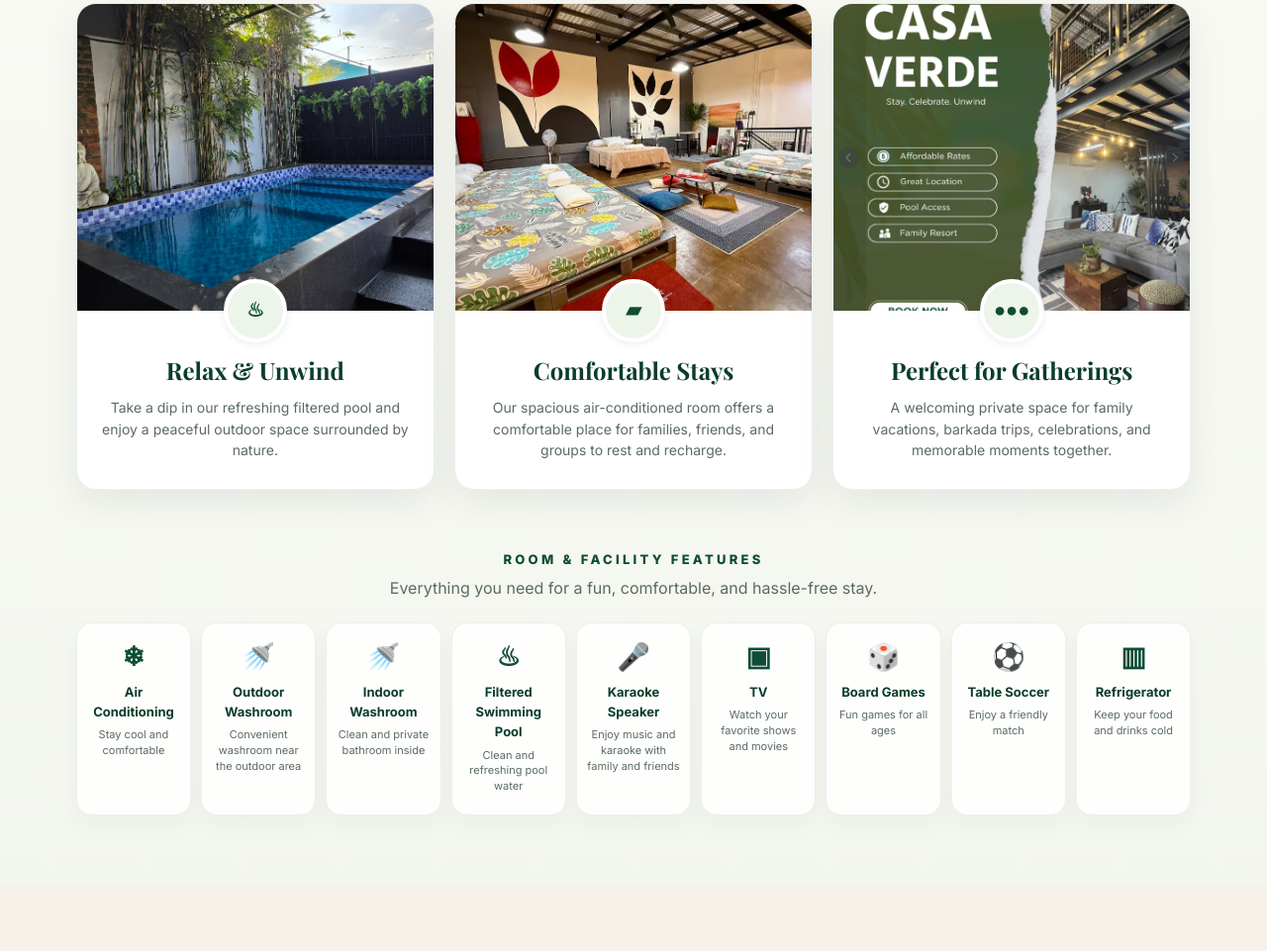
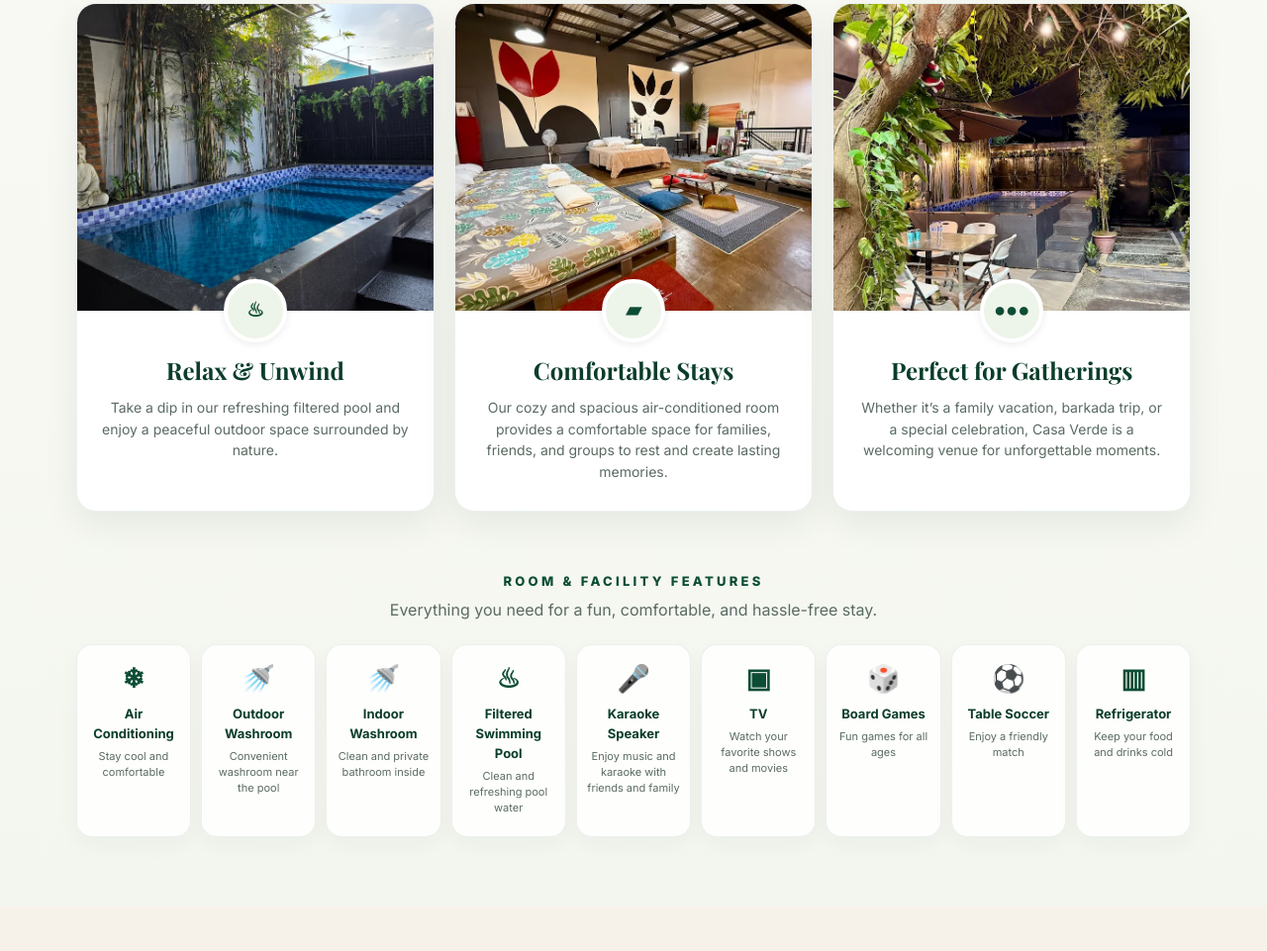
Before and after one commit to tolentinojamil1-sys/casa-verde-taytay, a website: page public/index.html in a window 1280 px wide. Shown: the part 847-1808 px from the top of the page at 99% size. Drawn offline with nearby package versions, Linux system fonts and the light colour scheme; no server answers.

Commit message:
Use actual Casa Verde night pool photo for gatherings card

```diff
--- a/public/index.html
+++ b/public/index.html
@@ -20,8 +20,8 @@
   <div class="section-head showcase-head"><h2>A Relaxing Getaway in Taytay</h2><p class="lead">Casa Verde Taytay is more than just a place to stay — it’s your home away from home. Enjoy comfort, nature, and warm Filipino hospitality.</p></div>
   <div class="experience-grid">
     <article class="experience-card"><img src="/pool-day.webp" alt="Casa Verde swimming pool"><div class="feature-icon">♨</div><div class="experience-copy"><h3>Relax &amp; Unwind</h3><p>Take a dip in our refreshing filtered pool and enjoy a peaceful outdoor space surrounded by nature.</p></div></article>
-    <article class="experience-card"><img src="/bedroom.webp" alt="Casa Verde spacious bedroom"><div class="feature-icon">▰</div><div class="experience-copy"><h3>Comfortable Stays</h3><p>Our spacious air-conditioned room offers a comfortable place for families, friends, and groups to rest and recharge.</p></div></article>
-    <article class="experience-card"><img src="/living.webp" alt="Casa Verde gathering area"><div class="feature-icon">●●●</div><div class="experience-copy"><h3>Perfect for Gatherings</h3><p>A welcoming private space for family vacations, barkada trips, celebrations, and memorable moments together.</p></div></article>
+    <article class="experience-card"><img src="/bedroom.webp" alt="Casa Verde spacious bedroom"><div class="feature-icon">▰</div><div class="experience-copy"><h3>Comfortable Stays</h3><p>Our cozy and spacious air-conditioned room provides a comfortable space for families, friends, and groups to rest and create lasting memories.</p></div></article>
+    <article class="experience-card"><img src="/pool-night.webp" alt="Casa Verde outdoor pool and gathering area at night"><div class="feature-icon">●●●</div><div class="experience-copy"><h3>Perfect for Gatherings</h3><p>Whether it’s a family vacation, barkada trip, or a special celebration, Casa Verde is a welcoming venue for unforgettable moments.</p></div></article>
   </div>
 
   <div id="features" class="features-block">
@@ -29,10 +29,10 @@
     <p class="features-intro">Everything you need for a fun, comfortable, and hassle-free stay.</p>
     <div class="feature-grid">
       <div class="amenity-card"><b>❄</b><h4>Air Conditioning</h4><p>Stay cool and comfortable</p></div>
-      <div class="amenity-card"><b>🚿</b><h4>Outdoor Washroom</h4><p>Convenient washroom near the outdoor area</p></div>
+      <div class="amenity-card"><b>🚿</b><h4>Outdoor Washroom</h4><p>Convenient washroom near the pool</p></div>
       <div class="amenity-card"><b>🚿</b><h4>Indoor Washroom</h4><p>Clean and private bathroom inside</p></div>
       <div class="amenity-card"><b>♨</b><h4>Filtered Swimming Pool</h4><p>Clean and refreshing pool water</p></div>
-      <div class="amenity-card"><b>🎤</b><h4>Karaoke Speaker</h4><p>Enjoy music and karaoke with family and friends</p></div>
+      <div class="amenity-card"><b>🎤</b><h4>Karaoke Speaker</h4><p>Enjoy music and karaoke with friends and family</p></div>
       <div class="amenity-card"><b>▣</b><h4>TV</h4><p>Watch your favorite shows and movies</p></div>
       <div class="amenity-card"><b>🎲</b><h4>Board Games</h4><p>Fun games for all ages</p></div>
       <div class="amenity-card"><b>⚽</b><h4>Table Soccer</h4><p>Enjoy a friendly match</p></div>
```
